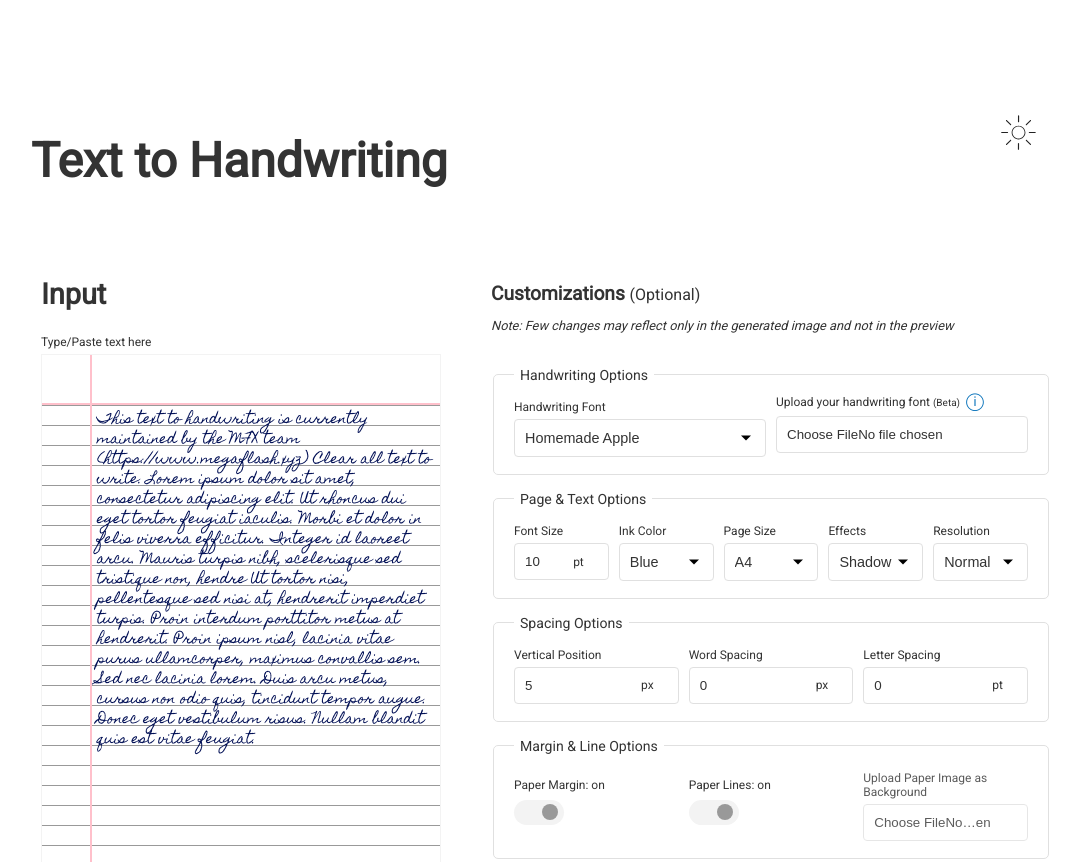
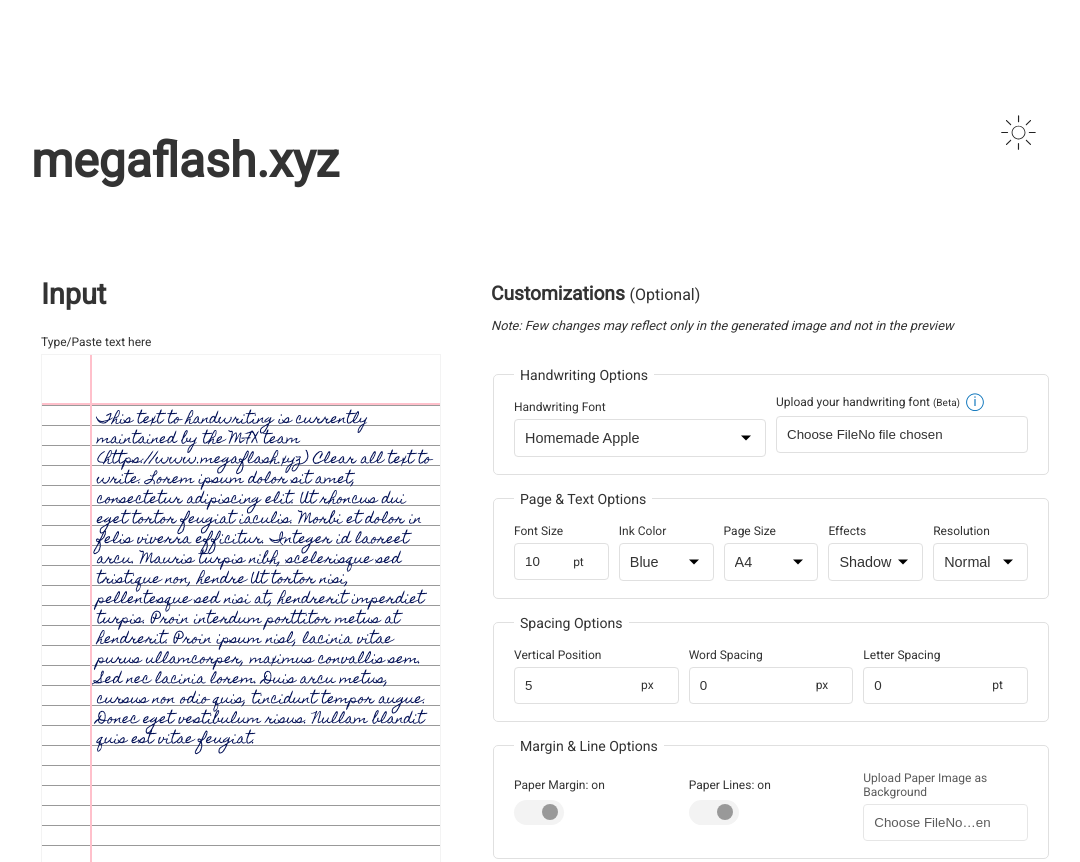
Before and after one commit to TheColdPrince/Text-To-Write, a website with bundled scripts: page index.html in a window 1280 px wide. Shown: the top 862 px of the page, without its empty margins (69-1149 px from the left). Built offline with nearby package versions, Linux system fonts and the light colour scheme; no server answers; a web font is replaced by a local one.

Commit message:
Update index.html

```diff
--- a/index.html
+++ b/index.html
@@ -105,7 +105,7 @@
             src="images/moon.svg"
         /></span>
       </button>
-      <h1>Text to Handwriting</h1>
+      <h1>megaflash.xyz</h1>
       <section class="generate-image-section">
         <br /><br />
         <form id="generate-image-form">
```
